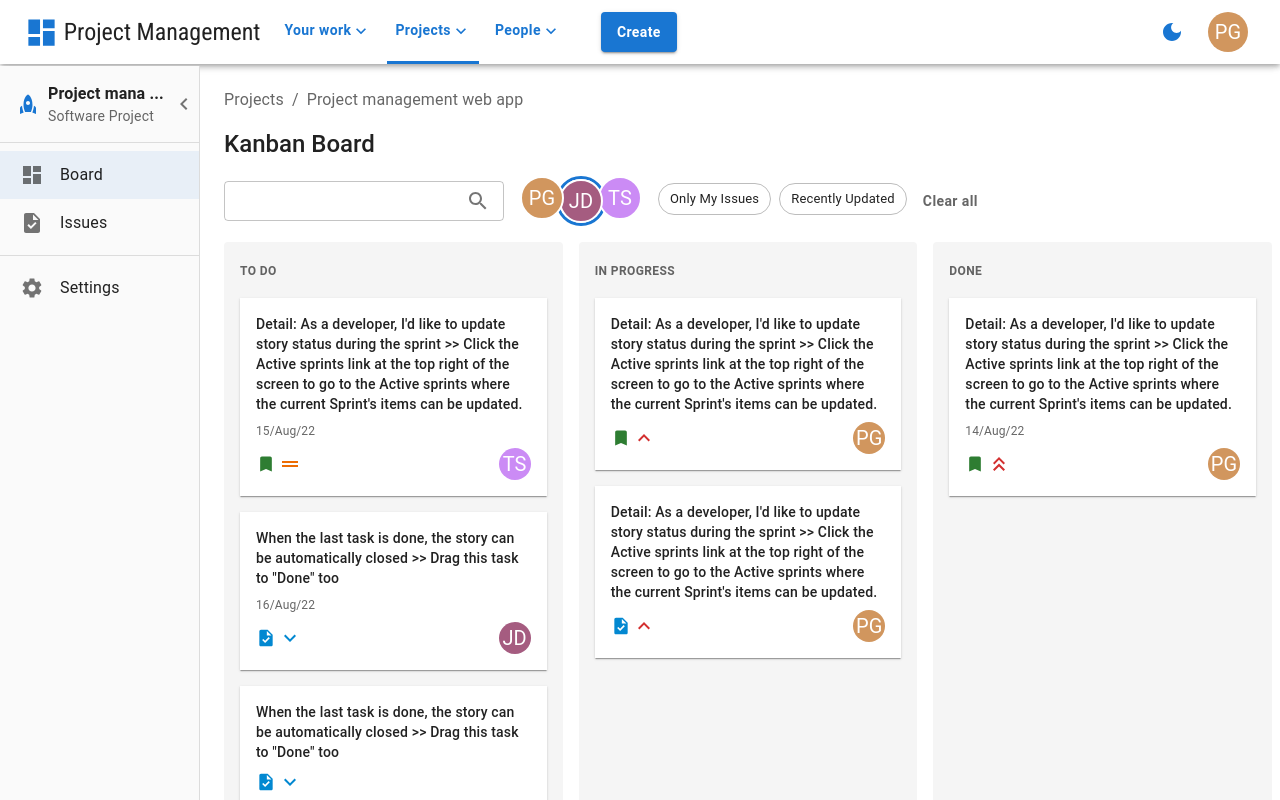
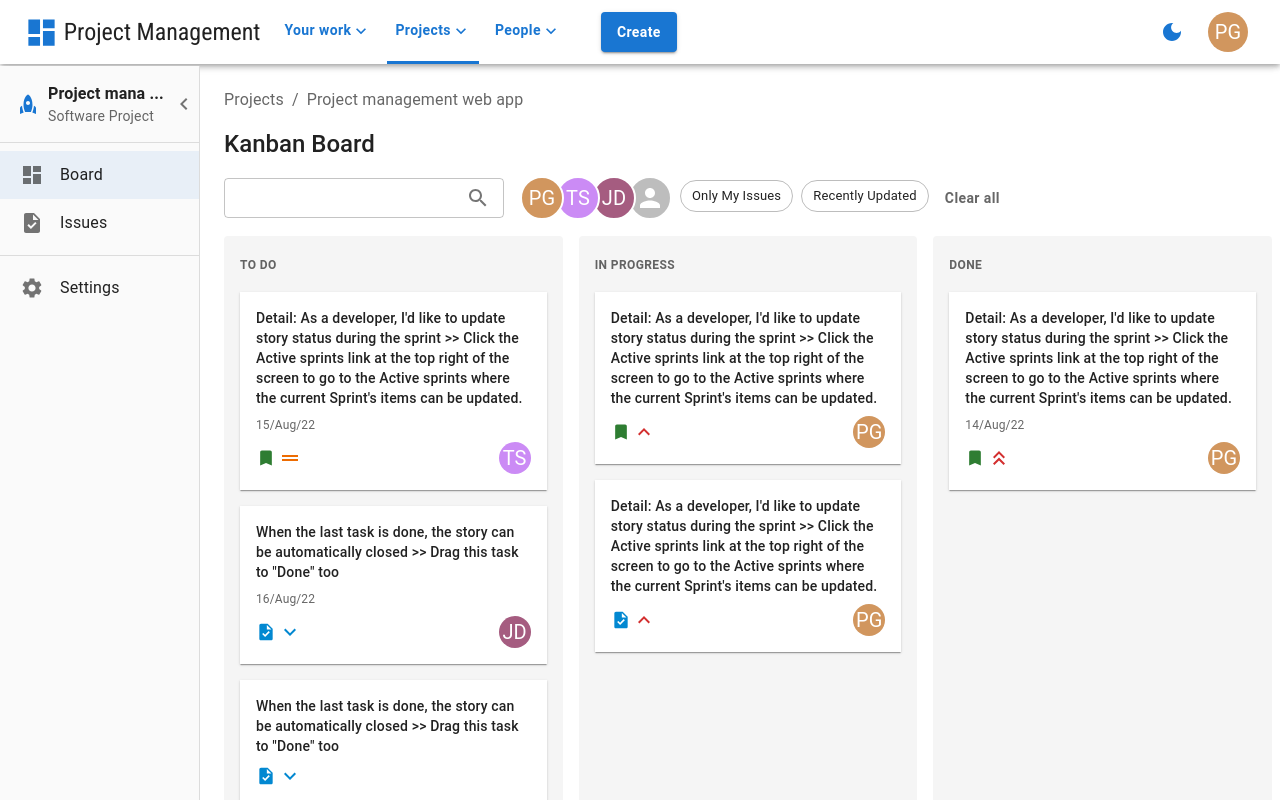
Before and after one commit to gpfDeveloper/project-management-frontend, a React (Create React App) app: page /projects/65cc7df2-35a4-4342-b1ac-b72316a36a01/board in a window 1280 px wide. Shown: the top 800 px of the page. Built offline with nearby package versions, Linux system fonts and the light colour scheme.

Commit message:
filter base on click assignee avatar feature

```diff
--- a/src/components/project/board/ProjectBoard.tsx
+++ b/src/components/project/board/ProjectBoard.tsx
@@ -1,5 +1,5 @@
 import { Box } from '@mui/material';
-import { FunctionComponent, useEffect, useState } from 'react';
+import { FunctionComponent, useEffect, useMemo, useState } from 'react';
 import { DragDropContext, DropResult } from 'react-beautiful-dnd';
 import ProjectBoardColumn from './ProjectBoardColumn';
 import { History, ProjectIssueProps, ProjectIssueStatus } from 'types/types';
@@ -8,6 +8,12 @@ import { useProject } from 'contexts/project-context';
 import { addHistory, updateIssue } from 'dummyData/dummyData';
 import { v4 as uuid } from 'uuid';
 import { useAuth } from 'contexts/auth-context';
+
+export type AssigneeAvatarType = {
+  name: string;
+  email: string;
+  isSelected: boolean;
+};
 
 export type ColumnType = { id: string; title: string; issueIds: string[] };
 type BoardType = {
@@ -18,7 +24,49 @@ type BoardType = {
 
 const ProjectBoard: FunctionComponent = () => {
   const { user } = useAuth();
-  const { issuesPerProject: issues, setIssuesPerProject } = useProject();
+  const {
+    issuesPerProject: issues,
+    setIssuesPerProject,
+    currentProject,
+  } = useProject();
+
+  const initAssginees = useMemo<AssigneeAvatarType[]>(
+    () => [
+      {
+        name: currentProject!.lead.name,
+        email: currentProject!.lead.email,
+        isSelected: false,
+      },
+    ],
+    [currentProject]
+  );
+  const [assignees, setAssignees] = useState(initAssginees);
+  const clickAssigneeHandler = (email: string) => {
+    const _assignees = assignees.map((item) => {
+      if (item.email === email) {
+        return { ...item, isSelected: !item.isSelected };
+      } else {
+        return { ...item };
+      }
+    });
+    setAssignees(_assignees);
+  };
+
+  useEffect(() => {
+    if (issues) {
+      let _assignees = initAssginees;
+      for (const issue of issues) {
+        if (
+          _assignees.findIndex(
+            (item) => item.email === issue.assignee.email
+          ) === -1
+        ) {
+          _assignees.push({ ...issue.assignee, isSelected: false });
+        }
+      }
+      setAssignees(_assignees);
+    }
+  }, [issues, currentProject, initAssginees]);
 
   const _updateIssue = (_issue: ProjectIssueProps) => {
     const idx = issues.findIndex((item) => item.id === _issue.id);
@@ -64,8 +112,26 @@ const ProjectBoard: FunctionComponent = () => {
         return offset < 24 * 60 * 60 * 1000;
       });
     }
-    setFilteredIssues(res);
-  }, [filterStr, issues, user, isOnlyMyIssues, isRecentUpdated]);
+    //filter selected assignee
+    let numOfUnselected = 0;
+    let numOfSelected = 0;
+    for (const assignee of assignees) {
+      if (assignee.isSelected) numOfSelected += 1;
+      else numOfUnselected += 1;
+    }
+    //Do not filter if all assignees unselected, or all assignee selected
+    if (numOfSelected === 0 || numOfUnselected === 0) {
+      setFilteredIssues(res);
+    } else {
+      const selectedEmails = assignees
+        .filter((item) => item.isSelected)
+        .map((item) => item.email);
+      res = res.filter(
+        (item) => selectedEmails.indexOf(item.assignee.email) !== -1
+      );
+      setFilteredIssues(res);
+    }
+  }, [filterStr, issues, user, isOnlyMyIssues, isRecentUpdated, assignees]);
 
   const initialData: BoardType = {
     issues: {},
@@ -232,6 +298,8 @@ const ProjectBoard: FunctionComponent = () => {
         onClickOnlyMyIssue={clickOnlyMyIssueHandler}
         isRecentUpdated={isRecentUpdated}
         onClickRecentUpdated={clickRecentUpdatedHandler}
+        assignees={assignees}
+        onClickAssignee={clickAssigneeHandler}
       />
       <Box sx={{ display: 'flex', gap: 2 }}>
         <DragDropContext onDragEnd={dragEndHandler}>{boards}</DragDropContext>
--- a/src/components/project/board/ProjectBoardFilters.tsx
+++ b/src/components/project/board/ProjectBoardFilters.tsx
@@ -10,6 +10,7 @@ import {
 import React, { FunctionComponent } from 'react';
 import SearchIcon from '@mui/icons-material/Search';
 import StringAvatar from 'components/shared/StringAvatar';
+import { AssigneeAvatarType } from './ProjectBoard';
 
 type Props = {
   filterStr: string;
@@ -18,6 +19,44 @@ type Props = {
   onClickOnlyMyIssue: () => void;
   isRecentUpdated: boolean;
   onClickRecentUpdated: () => void;
+  assignees: AssigneeAvatarType[];
+  onClickAssignee: (email: string) => void;
+};
+
+type AssigneeAvatarProps = {
+  isSelected: boolean;
+  name: string;
+  email: string;
+  onClick: (email: string) => void;
+};
+const AssigneeAvatar: FunctionComponent<AssigneeAvatarProps> = ({
+  isSelected,
+  name,
+  email,
+  onClick,
+}) => {
+  return (
+    <Tooltip title={name}>
+      <Box
+        onClick={onClick.bind(null, email)}
+        sx={{
+          mr: -1,
+          '&: hover': {
+            transform: 'translateY(-4px)',
+            cursor: 'pointer',
+          },
+          ...(isSelected && {
+            borderColor: 'primary.main',
+            borderStyle: 'solid',
+            borderWidth: 3,
+            borderRadius: '100%',
+          }),
+        }}
+      >
+        <StringAvatar name={name} />
+      </Box>
+    </Tooltip>
+  );
 };
 
 const ProjectBoardFilters: FunctionComponent<Props> = ({
@@ -27,6 +66,8 @@ const ProjectBoardFilters: FunctionComponent<Props> = ({
   onClickOnlyMyIssue,
   isRecentUpdated,
   onClickRecentUpdated,
+  assignees,
+  onClickAssignee,
 }) => {
   return (
     <Box sx={{ display: 'flex', gap: 2, alignItems: 'center' }}>
@@ -44,29 +85,15 @@ const ProjectBoardFilters: FunctionComponent<Props> = ({
       />
       <Box>
         <AvatarGroup>
-          <Tooltip title={'Pengfei Gao'}>
-            <Box sx={{ mr: -1 }}>
-              <StringAvatar name={'Pengfei Gao'} />
-            </Box>
-          </Tooltip>
-          <Tooltip title={'John Doe'}>
-            <Box
-              sx={{
-                mr: -1,
-                borderColor: 'primary.main',
-                borderStyle: 'solid',
-                borderWidth: 3,
-                borderRadius: '100%',
-              }}
-            >
-              <StringAvatar name={'John Doe'} />
-            </Box>
-          </Tooltip>
-          <Tooltip title={'Terry Smith'}>
-            <Box>
-              <StringAvatar name={'Terry Smith'} />
-            </Box>
-          </Tooltip>
+          {assignees.map((item) => (
+            <AssigneeAvatar
+              key={item.email}
+              name={item.name}
+              email={item.email}
+              isSelected={item.isSelected}
+              onClick={onClickAssignee}
+            />
+          ))}
         </AvatarGroup>
       </Box>
       <Box sx={{ display: 'flex', gap: 1, color: 'text.secondary' }}>
```
